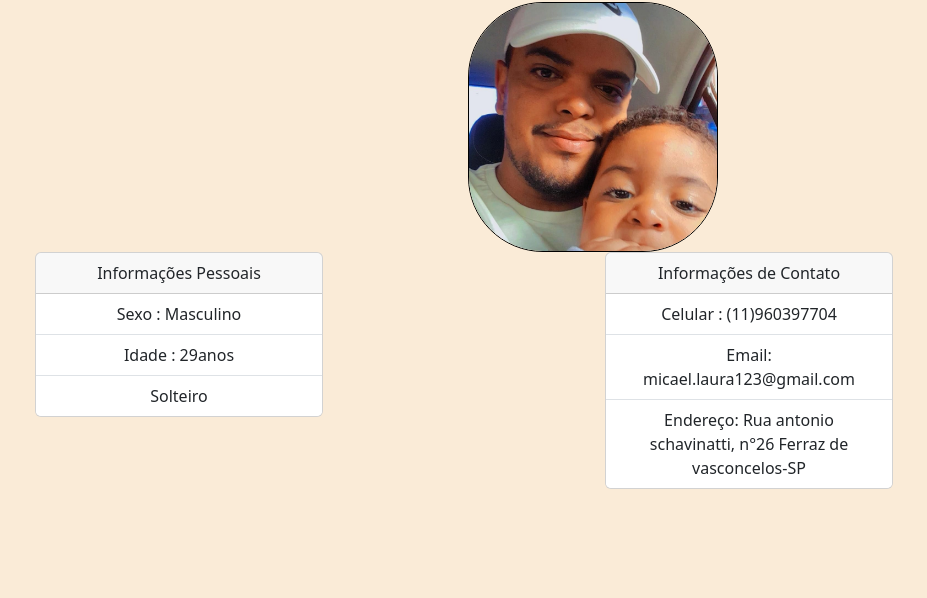
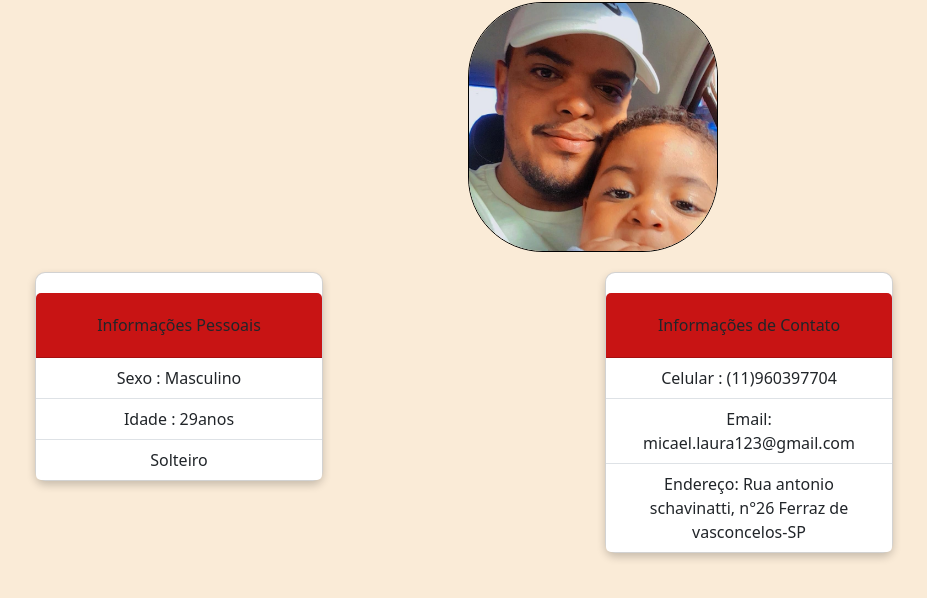
Before and after one commit to Dumika7/curriculoweb, a plain HTML site: page curriculoweb.git/index.html in a window 1280 px wide. Shown: the part 54-652 px from the top of the page, without its empty margins (47-974 px from the left). Drawn offline with nearby package versions, Linux system fonts and the light colour scheme.

Commit message:
Update style.css

```diff
--- a/curriculoweb.git/assents/css/style.css
+++ b/curriculoweb.git/assents/css/style.css
@@ -10,3 +10,15 @@
 body {
     background-color: antiquewhite;
 }
+.card-header{
+    background-color: #c81414;
+    border-radius: 10px;
+    padding: 20px;
+    margin-top: 20px;
+}
+
+.card {
+    margin-top: 20px;
+    border-radius: 10px;
+    box-shadow: 0 4px 8px rgba(0, 0, 0, 0.2);
+}
```
